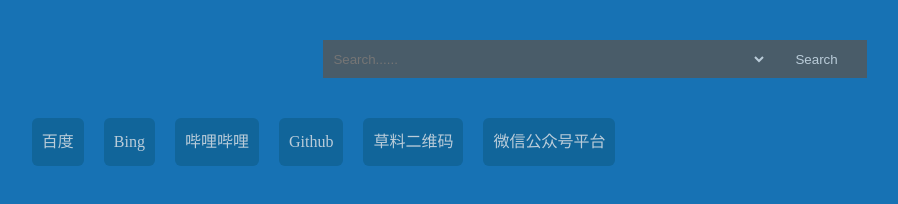
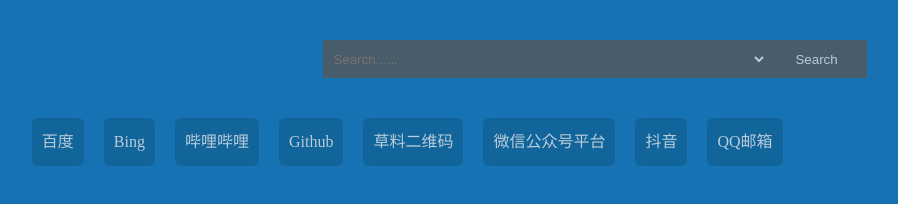
Before and after one commit to Unsaies/Unsaies.github.io, a plain HTML site: page index.html in a window 1280 px wide. Shown: the whole page, without its empty margins (45-943 px from the left). Drawn offline with Linux system fonts and the light colour scheme.

Commit message:
增加抖音和QQ邮箱

```diff
--- a/index.css
+++ b/index.css
@@ -60,6 +60,7 @@ body {
 }
 .search-box > button {
 	width: 100px;
+	min-width: 98px;
 	background-color: var(--c3);
 }
 
--- a/index.js
+++ b/index.js
@@ -32,11 +32,13 @@ function get_web_list(){
         return { name, url };
       });
       // 请求成功后运行
-      show_website(website_list);
+      console.log(website_list);
+      website_list.length <= 1 ? show_website(web_arr) : show_website(website_list);
     })
     .catch((meg)=>{
       console.error(meg);
       console.log("数据请求失败，请刷新页面。");
+      show_website(web_arr);
       // get_web_list();
     });
 }
@@ -56,3 +58,41 @@ function show_website(websdata) {
     used_web.appendChild(alink);
   }
 }
+
+// 网页数据
+var web_arr = [
+  {
+    name:"百度",
+    url:"https://www.baidu.com"
+  },
+  {
+    name:"Bing",
+    url:"https://cn.bing.com"
+  },
+  {
+    name:"哔哩哔哩",
+    url:"https://www.bilibili.com"
+  },
+  {
+    name:"Github",
+    url:"https://github.com"
+  },
+  {
+    name:"草料二维码",
+    url:"https://cli.im"
+  },
+  {
+    name:"微信公众号",
+    url:"https://mp.weixin.qq.com"
+  },
+  {
+    name:"抖音",
+    url:"https://www.douyin.com/"
+  },
+  {
+    name:"QQ邮箱",
+    url:"https://mail.qq.com/"
+  }
+]
+
+console.log(web_arr);
```
Also changed, not shown: websites.txt.
